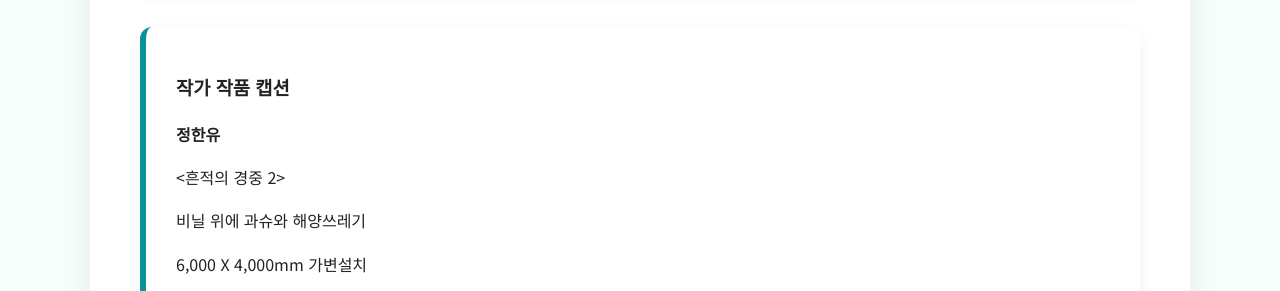
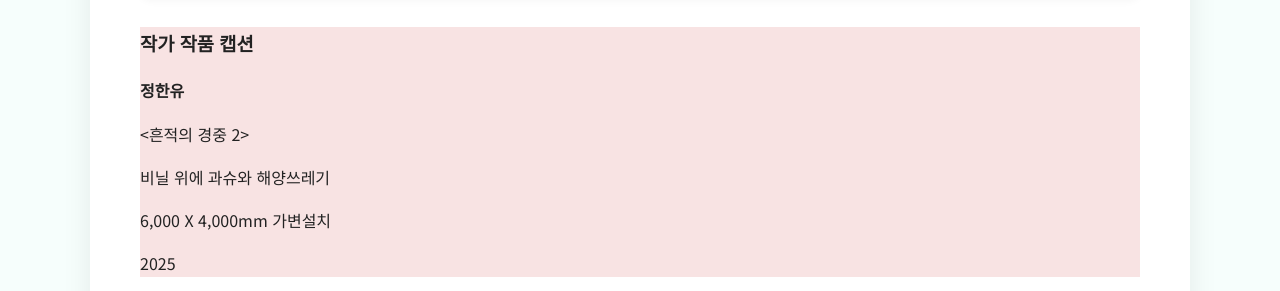
Before and after one commit to haaanyu/ESG-JungHanyu, a plain HTML site: page ESG-JungHanyu/index.html in a window 1280 px wide. Shown: the part 494-785 px from the top of the page. Drawn offline with Linux system fonts and the light colour scheme.

Commit message:
Update index.html

```diff
--- a/ESG-JungHanyu/index.html
+++ b/ESG-JungHanyu/index.html
@@ -72,13 +72,11 @@
         }
 
         .card {
-            background-color: #ffffff;
-            border-left: 6px solid var(--secondary-color);
-            padding: 25px 30px;
-            margin-bottom: 40px;
-            border-radius: 12px;
-            box-shadow: 0 4px 15px rgba(0, 0, 0, 0.05);
-            transition: transform 0.3s ease, box-shadow 0.3s ease;
+            background-color: #f8e3e3;
+            color: #3b1f1f;
+            padding: 20px;
+            border-radius: 10px;
+            margin-top: 20px;
         }
 
         .card:hover {
@@ -331,4 +329,5 @@
     </div>
 
 </body>
+
 </html>
```
